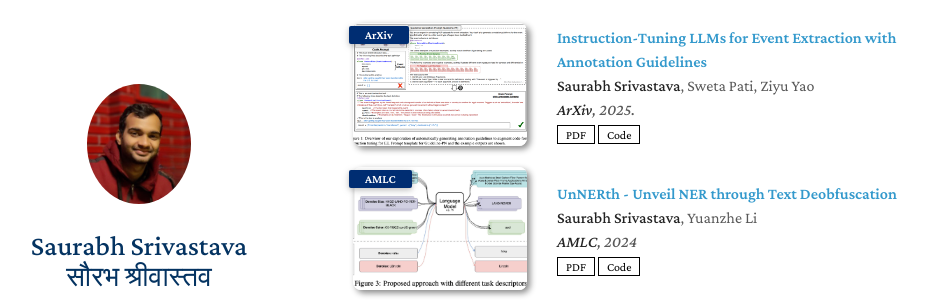
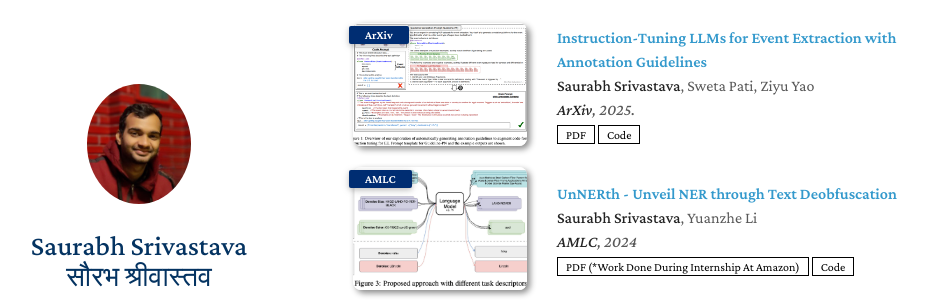
Before and after one commit to salokr/salokr.github.io, a Jekyll site: the page built from index.md, in a window 1280 px wide and 900 px high, scrolled down 1561 px, cut to the strip 0-307 px from the top of the window. Shown: the whole strip, without its empty margins (137-1065 px from the left). Built offline with Jekyll 4.4.1, drawn with Linux system fonts in a browser that asks for light colours; nearby versions of some CDN libraries; a style sheet for code colours, icons or effects is not loaded; our own code applies the rules of GitHub Pages for plain Markdown files.

Commit message:
Update publications.md

```diff
--- a/_includes/publications.md
+++ b/_includes/publications.md
@@ -39,7 +39,7 @@
     <div class="author"><strong>Saurabh Srivastava</strong>, Yuanzhe Li</div>
     <div class="periodical"><em><strong>AMLC</strong>, 2024</em></div>
     <div class="links">
-      <a href="#" class="btn btn-sm z-depth-0" role="button" target="_blank" style="font-size:12px;">PDF</a>
+      <a href="#" class="btn btn-sm z-depth-0" role="button" target="_blank" style="font-size:12px;">PDF (*Work Done During Internship At Amazon)</a>
       <a href="#" class="btn btn-sm z-depth-0" role="button" target="_blank" style="font-size:12px;">Code</a>
     </div>
   </div>
```
